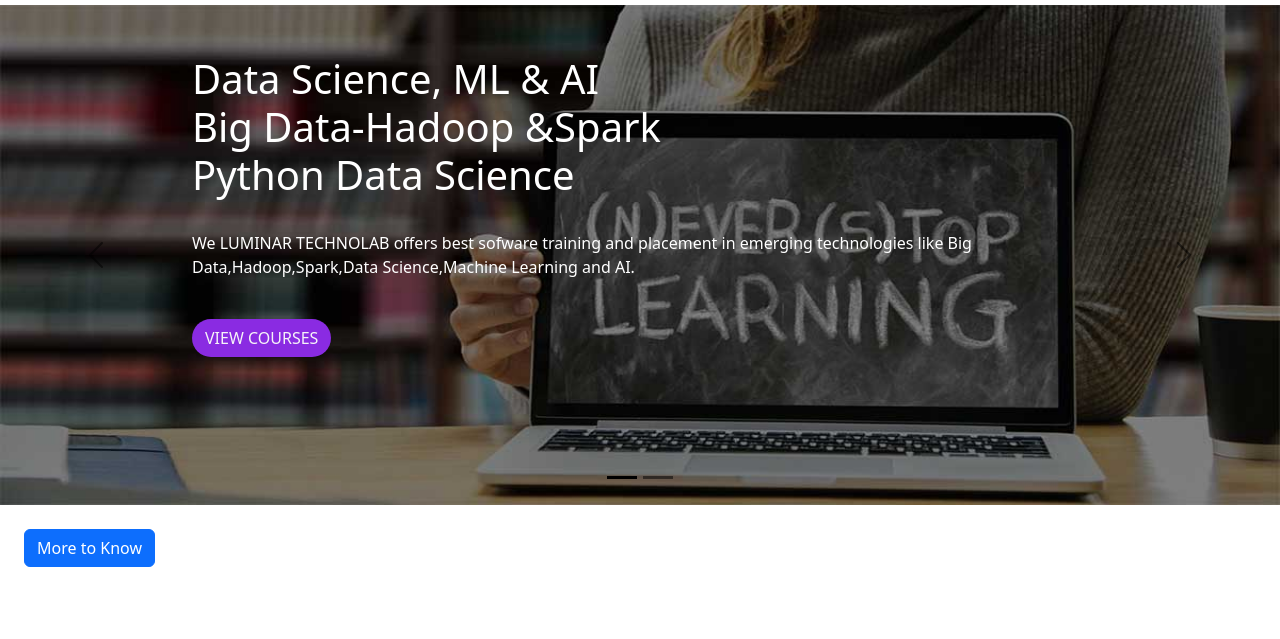
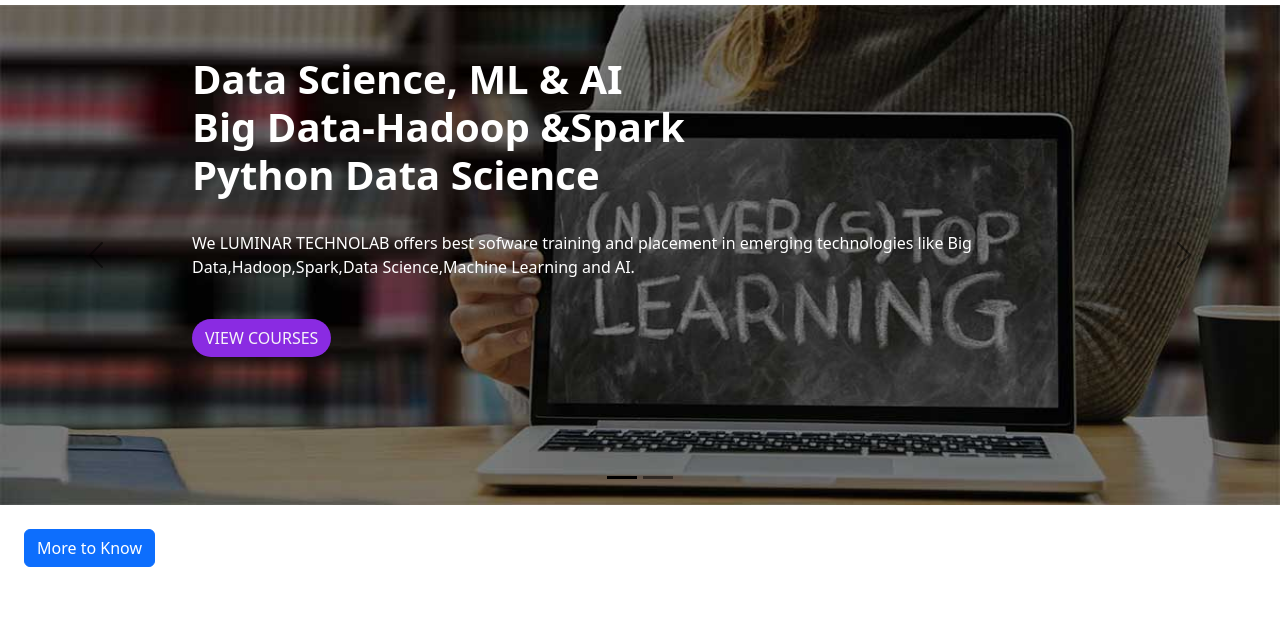
Before and after one commit to Dinrajam4444/Luminarwebsample, a plain HTML site: page index.html in a window 1280 px wide. Shown: the part 115-754 px from the top of the page. Drawn offline with nearby package versions, Linux system fonts and the light colour scheme.

Commit message:
eighth commit

```diff
--- a/index.html
+++ b/index.html
@@ -106,7 +106,7 @@
             <div class="carousel-item active" data-bs-interval="10000">
                 <img src="./images/luminar1.jpg" class="d-block w-100 im1" alt="..." height="500px">
                 <div class="carousel-caption text-start text-white head1">
-                    <h1 class="heading-carousel">Data Science, ML & AI<br>Big Data-Hadoop &Spark<br>Python Data Science</h1>
+                    <h1 class="heading-carousel"><strong>Data Science, ML & AI<br>Big Data-Hadoop &Spark<br>Python Data Science</strong></h1>
                     <br>
                     <p class="carousel-para">We LUMINAR TECHNOLAB offers best sofware training and placement in emerging technologies like Big
                         Data,Hadoop,Spark,Data Science,Machine Learning and AI.</p>
@@ -116,8 +116,8 @@
             <div class="carousel-item" data-bs-interval="2000">
                 <img src="./images/luminar2.jpg" class="d-block w-100 im1" alt="..." height="500px">
                 <div class="carousel-caption text-start text-white head1">
-                    <h1><strong>Data Science, ML & AI<br>Big Data-Hadoop &Spark <br>Python Data Science</strong></h1><br>
-                    <p>We LUMINAR TECHNOLAB offers best sofware training and placement in emerging technologies like Big
+                    <h1 class="heading-carousel"><strong>Data Science, ML & AI<br>Big Data-Hadoop &Spark <br>Python Data Science</strong></h1><br>
+                    <p class="carousel-para">We LUMINAR TECHNOLAB offers best sofware training and placement in emerging technologies like Big
                         Data,Hadoop,Spark,Data Science,Machine Learning and AI.</p>
                     <br><button class="btn btc"><strong>VIEW COURSES</strong></button>
                 </div>
```
